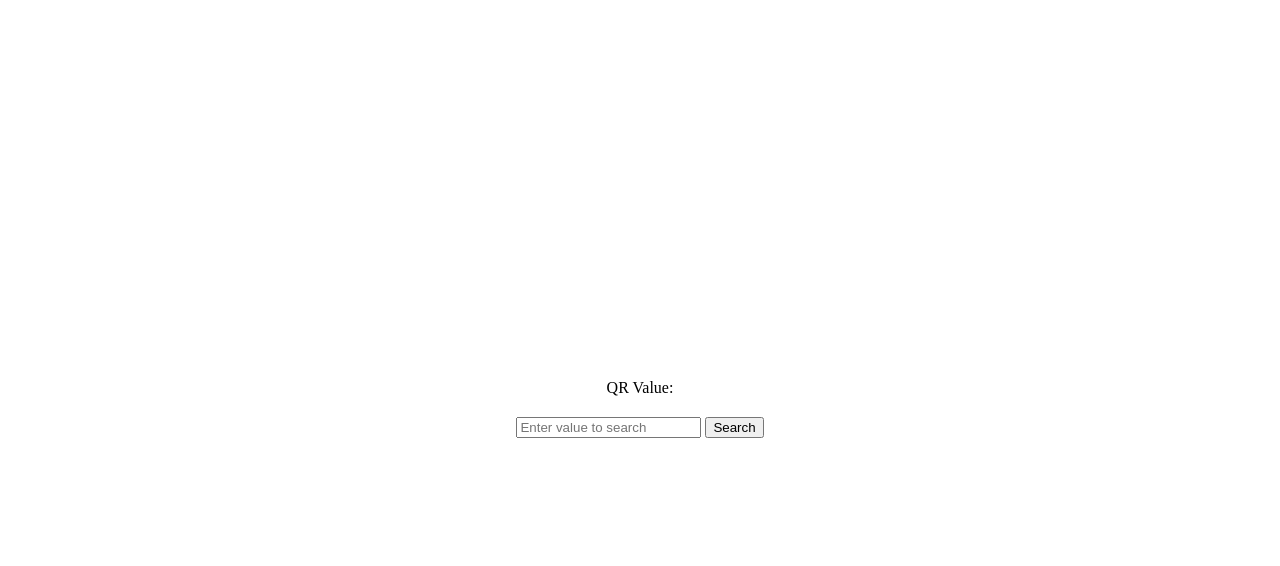
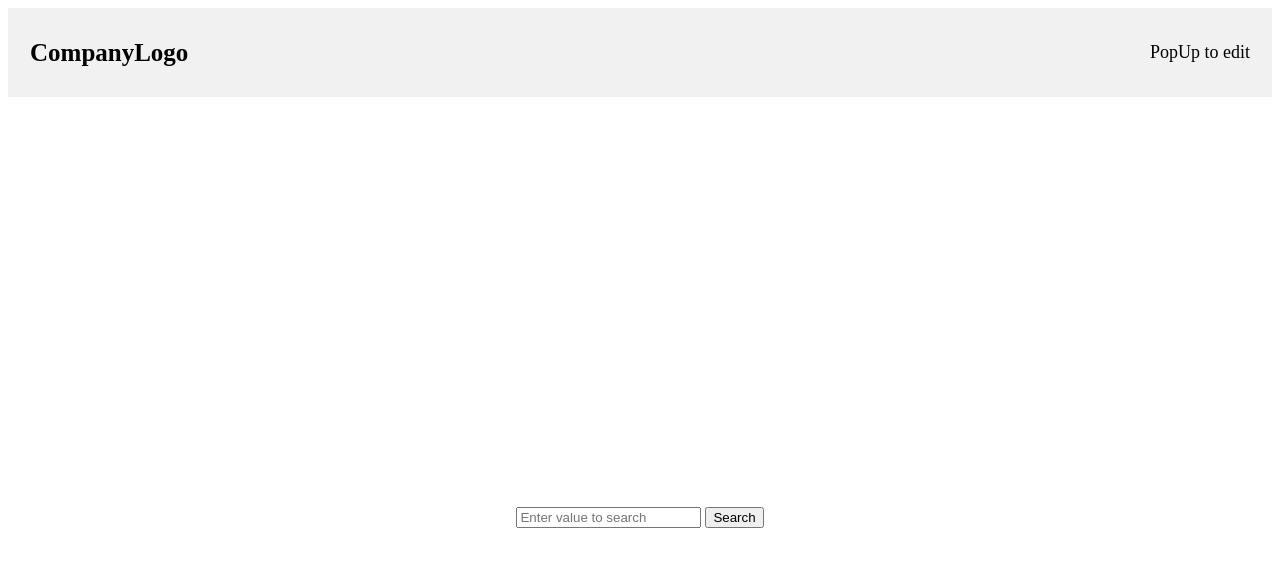
Before and after one commit to Aakash1417/project_qr, a website: page public/qr_page.html in a window 1280 px wide. Drawn offline with Linux system fonts and the light colour scheme.

Commit message:
Added optional header

```diff
--- a/public/qr_page.html
+++ b/public/qr_page.html
@@ -3,22 +3,77 @@
     <head>
         <title>QR Page</title>
         <style>
-            /* Add your CSS styles here */
-            body {
+            #content-container {
+                margin-top: 20px;
                 display: flex;
                 justify-content: center;
                 align-items: center;
                 flex-direction: column;
                 height: 100vh;
             }
-            #search-container {
-                margin-top: 20px;
+            /* Style the header with a grey background and some padding */
+            .header {
+                overflow: hidden;
+                background-color: #f1f1f1;
+                padding: 20px 10px;
+            }
+
+            /* Style the header links */
+            .header a {
+                float: left;
+                color: black;
+                text-align: center;
+                padding: 12px;
+                text-decoration: none;
+                font-size: 18px;
+                line-height: 25px;
+                border-radius: 4px;
+            }
+
+            /* Style the logo link (notice that we set the same value of line-height and font-size to prevent the header to increase when the font gets bigger */
+            .header a.logo {
+                font-size: 25px;
+                font-weight: bold;
+            }
+
+            /* Change the background color on mouse-over */
+            .header a:hover {
+                background-color: #ddd;
+                color: black;
+            }
+
+            /* Style the active/current link*/
+            .header a.active {
+                background-color: dodgerblue;
+                color: white;
+            }
+
+            /* Float the link section to the right */
+            .header-right {
+                float: right;
+            }
+
+            /* Add media queries for responsiveness - when the screen is 500px wide or less, stack the links on top of each other */
+            @media screen and (max-width: 500px) {
+                .header a {
+                    float: none;
+                    display: block;
+                    text-align: left;
+                }
+                .header-right {
+                    float: none;
+                }
             }
         </style>
     </head>
     <body>
-        <div id="qr-value">QR Value: <span id="value"></span></div>
-        <div id="content"></div>
+        <div class="header">
+            <a href="/" class="logo">CompanyLogo</a>
+            <div class="header-right">
+                <a >PopUp to edit</a>
+            </div>
+        </div>
+        <div id="content-container">
             <div id="search-container" style="display: none">
                 <input
                     type="text"
@@ -26,6 +81,7 @@
                     placeholder="Enter value to search"
                 />
                 <button id="search-button">Search</button>
+            </div>
         </div>
     </body>
     <script>
```
Also changed, not shown: public/qr_view.html (+59 -0 lines). Lines whose indentation alone changed are shown as unchanged.
